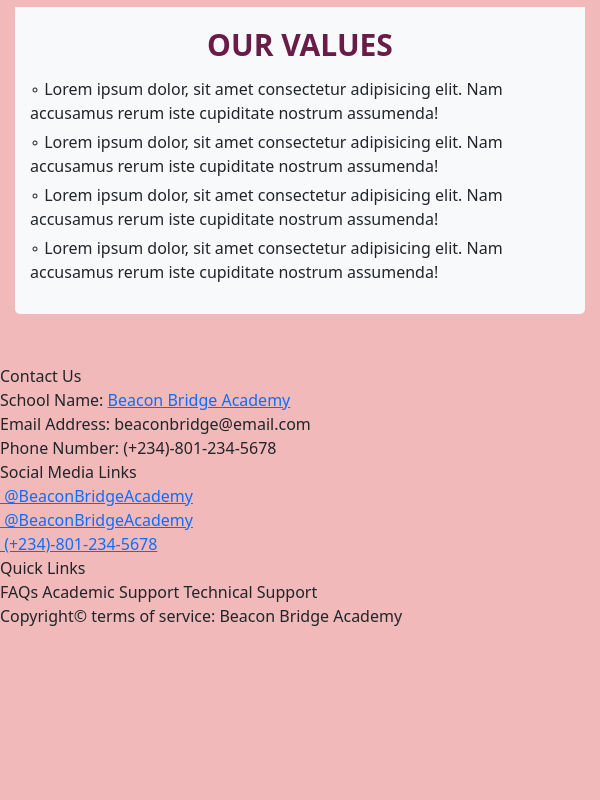
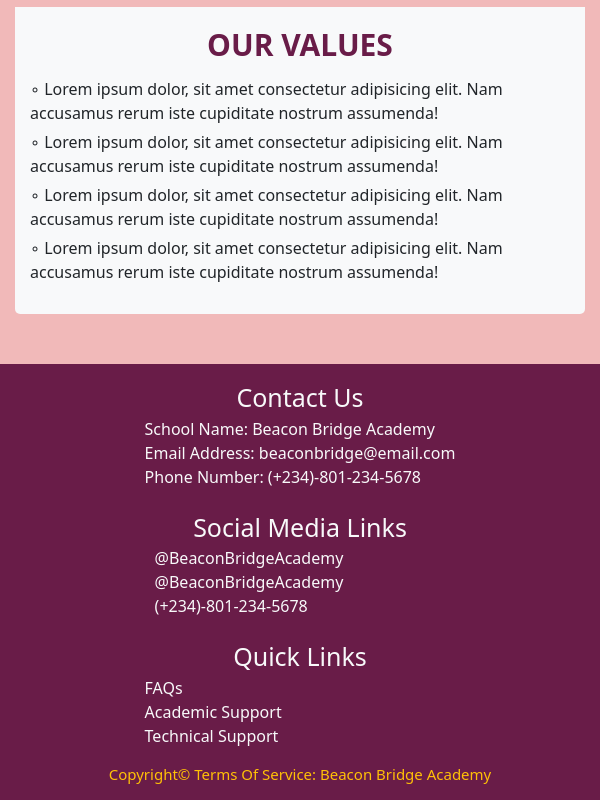
Before and after one commit to SxGE-CODES/Beacon_Bridge_Academy_HTML_CSS_JavaScript, a plain HTML site: page about.html in a window 600 px wide. Shown: the part 1240-2040 px from the top of the page. Before the commit the page ends 1892 px from the top, so only its background shows below. Drawn offline with Linux system fonts and the light colour scheme.

Commit message:
Updated about.html

```diff
--- a/stylesheets/about.css
+++ b/stylesheets/about.css
@@ -301,7 +301,6 @@ nav #navContent #menu li:hover {
     position: absolute;
     bottom: 20px;
     right: 5px;
-
   }
 }
 
@@ -378,6 +377,70 @@ nav #navContent #menu li:hover {
     display: flex;
     flex-direction: column;
     gap: 5px;
+  }
+
+  #footer {
+    background: var(--main-color);
+    color: var(--light);
+    display: flex;
+    flex-direction: column;
+    padding: 15px 10px;
+    position: relative;
+  }
+  #footer a {
+    text-decoration: none;
+    cursor: default;
+    color: var(--light);
+  }
+  #footer > div:nth-child(1) {
+    display: flex;
+    align-content: center;
+    justify-content: center;
+    padding-bottom: 15px;
+  }
+  #footer > div:nth-child(1) > div {
+    display: flex;
+    flex-direction: column;
+    gap: 20px;
+  }
+  #footer > div:nth-child(1) > #cont > div:nth-child(1) > div:nth-child(1),
+  #footer > div:nth-child(1) > #cont > div:nth-child(2) > div:nth-child(1),
+  #footer > div:nth-child(1) > #cont > div:nth-child(3) > div:nth-child(1) {
+    font-size: 25px;
+    text-align: center;
+  }
+  #footer > div:nth-child(1) > #cont > div:nth-child(1) > div:nth-child(2) > div:hover {
+    color: var(--warning-light);
+    cursor: default;
+  }
+  #footer > div:nth-child(1) > #cont > div:nth-child(2) > div:nth-child(2) a {
+    display: flex;
+    flex-direction: row;
+    gap: 10px;
+    transition: all 0.3s;
+  }
+  #footer > div:nth-child(1) > #cont > div:nth-child(2) > div:nth-child(2) a:hover {
+    color: var(--warning);
+    text-decoration: underline;
+    text-underline-offset: 3px;
+  }
+  #footer > div:nth-child(1) > #cont > div:nth-child(3) > div:nth-child(2) {
+    display: flex;
+    flex-direction: column;
+  }
+  #footer > div:nth-child(1) > #cont > div:nth-child(3) > div:nth-child(1) > span:hover {
+    color: var(--warning-light);
+  }
+  #footer > div:nth-child(2) {
+    text-align: center;
+    color: var(--warning);
+    text-transform: capitalize;
+    font-size: 15px;
+  }
+  #footer > a {
+    position: absolute;
+    bottom: 20px;
+    right: 5px;
   }
 }
 
```
